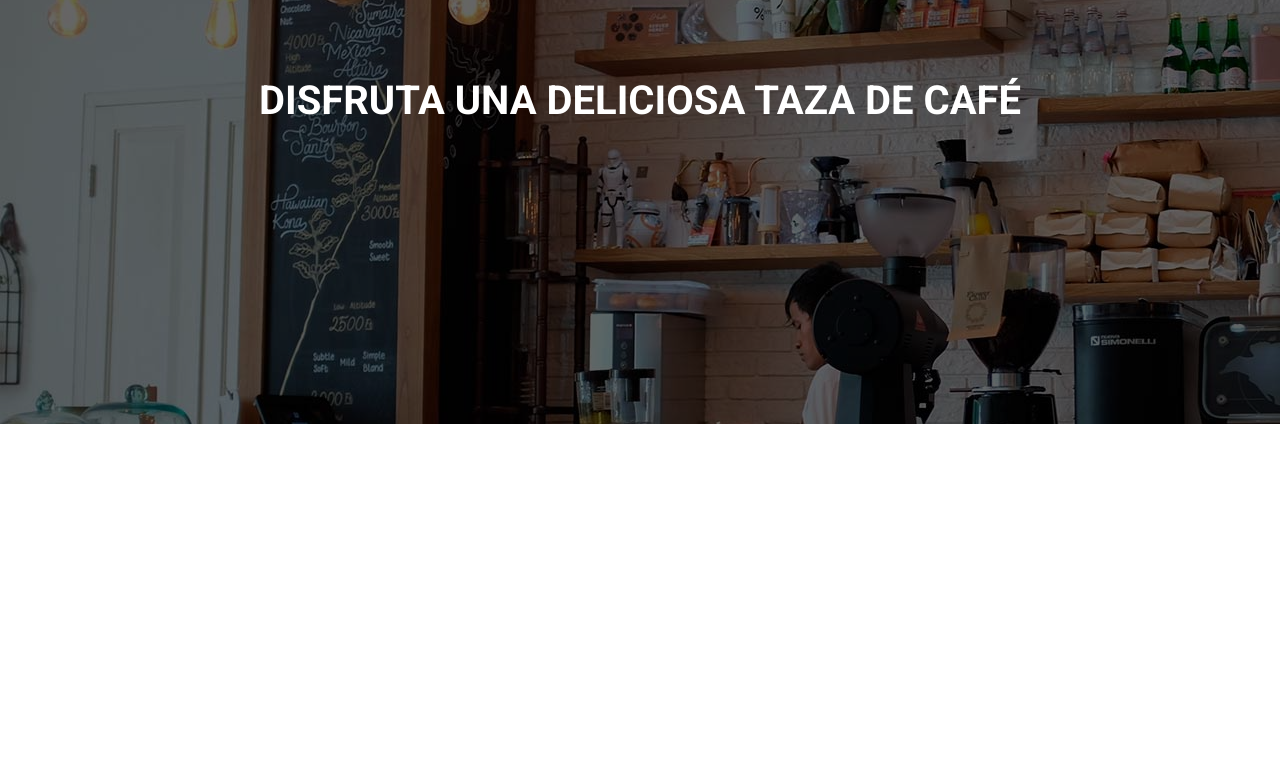
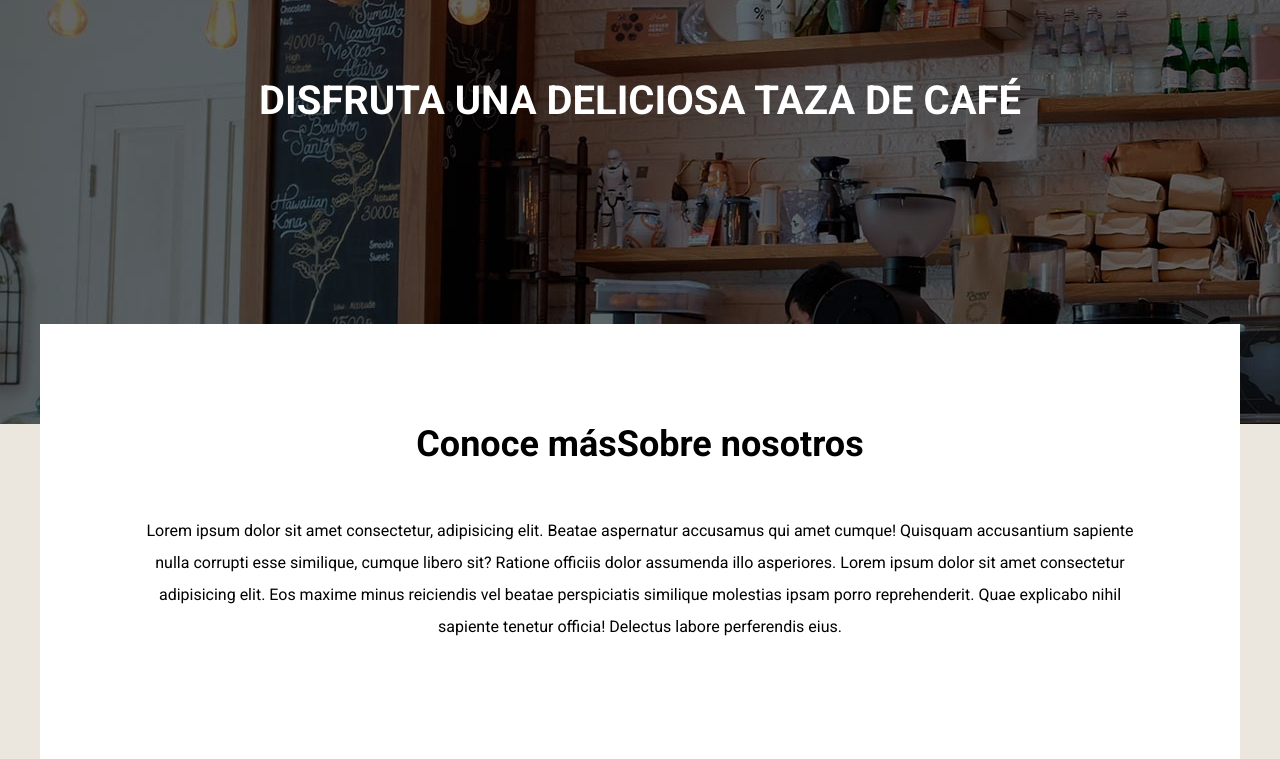
Before and after one commit to HenryTene/Cafeteria-sass-gulp, a website: page index.html in a window 1280 px wide. Shown: the part 276-1035 px from the top of the page. Before the commit the page ends 800 px from the top, so only its background shows below. Drawn offline with nearby package versions, Linux system fonts and the light colour scheme; files that its build step writes are made by us from their sources; files whose address does not match are found by name.

Commit message:
:sparkles: Se crea el contenido principal y se añade codigo css al mismo

```diff
--- a/index.html
+++ b/index.html
@@ -17,7 +17,7 @@
       <div class="contenido-header contenedor">
         <div class="barra">
           <div class="logo">
-                  <img src="build/img/logo.svg" alt="logo cafeteria">
+            <img src="build/img/logo.svg" alt="logo cafeteria" />
           </div>
 
           <nav class="nav-principal">
@@ -35,5 +35,18 @@
         </div>
       </div>
     </header>
+
+    <main class="contenedor contenido-principal text-center">
+      <h2><span>Conoce más</span>Sobre nosotros</h2>
+      <p>
+        Lorem ipsum dolor sit amet consectetur, adipisicing elit. Beatae
+        aspernatur accusamus qui amet cumque! Quisquam accusantium sapiente
+        nulla corrupti esse similique, cumque libero sit? Ratione officiis dolor
+        assumenda illo asperiores. Lorem ipsum dolor sit amet consectetur
+        adipisicing elit. Eos maxime minus reiciendis vel beatae perspiciatis
+        similique molestias ipsam porro reprehenderit. Quae explicabo nihil
+        sapiente tenetur officia! Delectus labore perferendis eius.
+      </p>
+    </main>
   </body>
 </html>
--- a/src/scss/app.scss
+++ b/src/scss/app.scss
@@ -1,2 +1,3 @@
 @use 'base';
 @use 'header';
+@use 'inicio';
--- a/src/scss/base/_globales.scss
+++ b/src/scss/base/_globales.scss
@@ -11,10 +11,12 @@ html{
 body{
     font-family: v.$fuente_principal ;
     font-size: 1.6rem;
+    background-color: v.$cafeClaro;
 }
 p{
     color: v.$negro;
-    font-size: 2rem;
+    font-size: 1.6rem;
+    line-height: 2;
 }
 .contenedor{
     width: 95%;
--- /dev/null
+++ b/src/scss/inicio/_contenido.scss
@@ -0,0 +1,12 @@
+@use 'base/variables' as v;
+@use 'base/mixins' as m;
+.contenido-principal{
+    background-color: v.$blanco;
+    padding: 2rem;
+    @include m.tablet {
+        padding: 10rem;
+        margin-top: -10rem;
+        position: relative;
+     }
+
+}
--- /dev/null
+++ b/src/scss/inicio/_index.scss
@@ -0,0 +1 @@
+@forward 'contenido';
```
Lines whose indentation alone changed are shown as unchanged.
